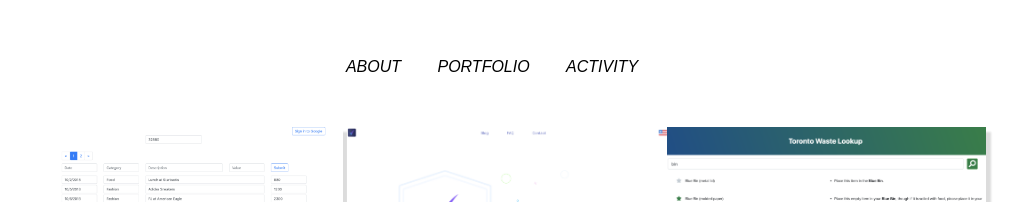
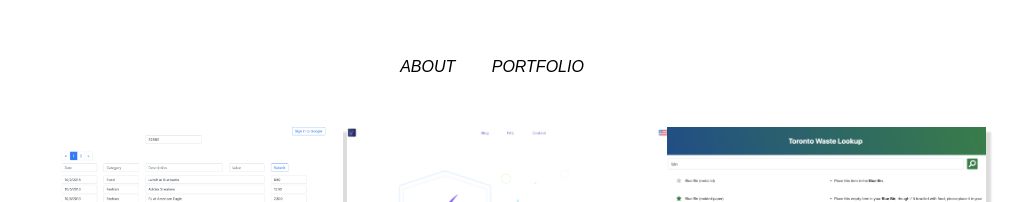
Before and after one commit to yuriechan/portfolio-website, a plain HTML site: page portfolio.html in a window 1280 px wide. Shown: the part 105-307 px from the top of the page, without its empty margins (148-1170 px from the left). Drawn offline with nearby package versions, Linux system fonts and the light colour scheme.

Commit message:
finalize website

```diff
--- a/css/main.css
+++ b/css/main.css
@@ -45,8 +45,10 @@ img.portfolio {
     opacity: 1;
     transition: opacity 0.3s ease-in-out;
     -webkit-transition: opacity 0.3s ease-in-out;
+
 }
 
 img.portfolio:hover {
     opacity: 0.8;
+
 }
--- a/portfolio.html
+++ b/portfolio.html
@@ -20,7 +20,7 @@
         <ul class="text-center">
           <li class="mx-3"><a class="menu-title" href="index.html">ABOUT</a></li>
           <li class="mx-3"><a class="menu-title" href="portfolio.html">PORTFOLIO</a></li>
-          <li class="mx-3"><a class="menu-title" href="portfolio.html">ACTIVITY</a></li>
+          <!-- <li class="mx-3"><a class="menu-title" href="activity.html">ACTIVITY</a></li> -->
         </ul>
     </header>
 
@@ -47,15 +47,5 @@
         </div>
       </div>
     </div>
-
-    <!-- <div class="container text-center mt-5">
-      <nav>
-        <a href="https://twitter.com/Yuriechan6" target="_blank"><i class="fab fa-twitter fa-2x mx-2"></i></a>
-        <a href="https://www.facebook.com/yurie.egawa.9" target="_blank"><i class="fab fa-facebook-f fa-2x mx-2"></i></a>
-        <a href="mailto:yurie.egawa.56@gmail.com" target="_blank"><i class="fas fa-envelope fa-2x mx-2"></i></a>
-        <a href="https://github.com/yuriechan" target="_blank"><i class="fab fa-github fa-2x mx-2"></i></a>
-        <a href="https://www.linkedin.com/in/yurie-egawa-3b03a2111/" target="_blank"><i class="fab fa-linkedin-in fa-2x mx-2"></i></a>
-      </nav>
-    </div> -->
   </body>
 </html>
```
Also changed, not shown: index.html (+1 -1 lines).
